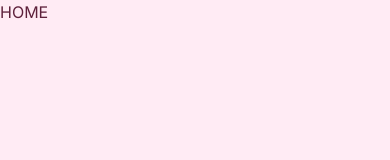
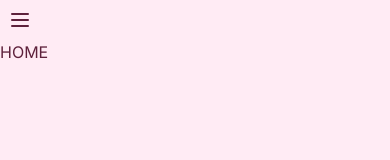
Before and after one commit to penguinboots/portfolio-v3, a Next.js app: page /home in a window 390 px wide. Shown: the top 160 px of the page. Built offline with nearby package versions, Linux system fonts and the light colour scheme.

Commit message:
add mobile sidebar

```diff
--- a/app/(dashboard)/layout.tsx
+++ b/app/(dashboard)/layout.tsx
@@ -1,3 +1,4 @@
+import Navbar from "@/components/Navbar";
 import Sidebar from "@/components/Sidebar";
 
 const DashboardLayout = ({ children }: { children: React.ReactNode }) => {
@@ -13,13 +14,14 @@ const DashboardLayout = ({ children }: { children: React.ReactNode }) => {
         md:flex-col
         md:fixed
         md:inset-y-0
-        bg-foreground"
+        bg-zinc-500"
       >
         <Sidebar />
       </div>
-      <main className="md:pl-72 lg:pl-96">
-        {children}
-      </main>
+      <div className="md-hidden">
+        <Navbar />
+      </div>
+      <main className="md:pl-72 lg:pl-96">{children}</main>
     </div>
   );
 };
--- /dev/null
+++ b/components/Navbar.tsx
@@ -0,0 +1,35 @@
+'use client'
+import { Menu } from "lucide-react";
+import { Button } from "./ui/button";
+import { Sheet, SheetContent, SheetTrigger } from "./ui/sheet";
+import Sidebar from "./Sidebar";
+import { useEffect, useState } from "react";
+
+const Navbar = () => {
+  const [isMounted, setIsMounted] = useState(false);
+
+  useEffect(() => {
+    setIsMounted(true);
+  }, []);
+
+  if (!isMounted) {
+    return null;
+  }
+
+  return (
+    <div>
+      <Sheet>
+        <SheetTrigger>
+          <Button variant="ghost" size="icon" className="md:hidden">
+            <Menu />
+          </Button>
+        </SheetTrigger>
+        <SheetContent side="left" className="p-0">
+          <Sidebar />
+        </SheetContent>
+      </Sheet>
+    </div>
+  );
+};
+
+export default Navbar;
```
